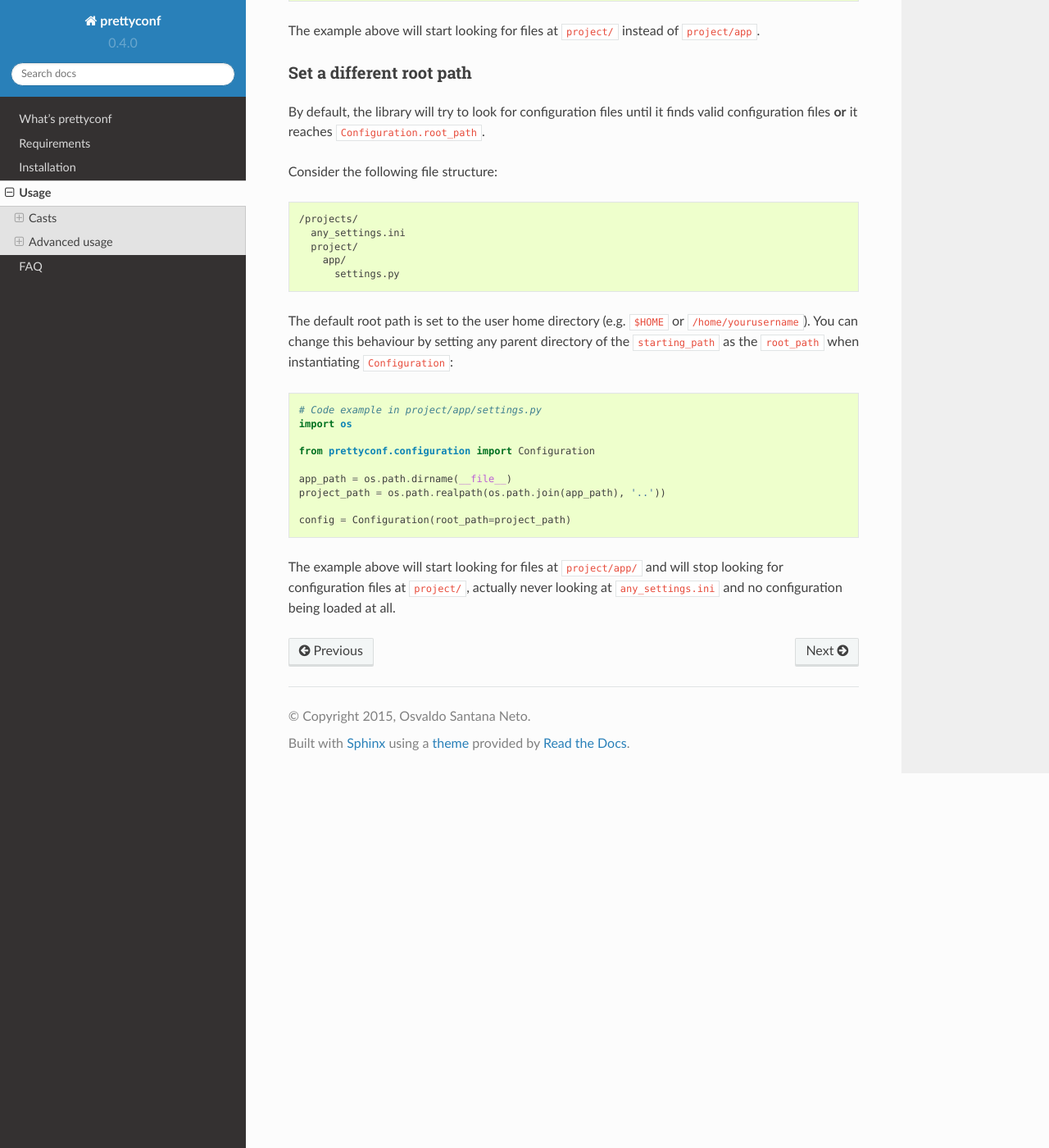
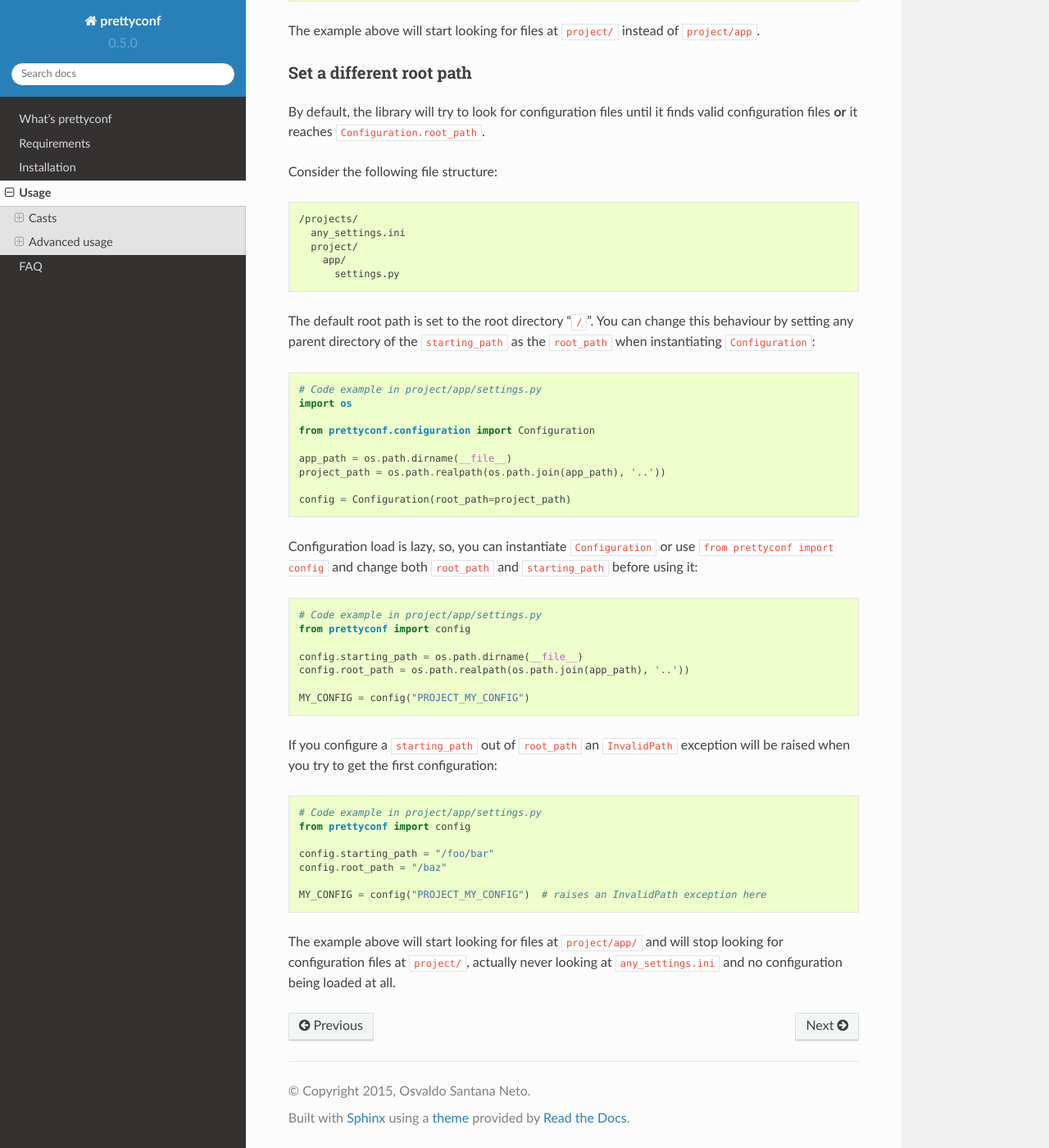
Before and after one commit to osantana/prettyconf, a Sphinx documentation site: the page built from docs/source/usage.rst, in a window 1280 px wide and 1400 px high, scrolled down 2299 px. Shown: the whole window at 82% size. Built offline with Sphinx 7.4.7 and the Read the Docs theme 2.0.0, drawn with Linux system fonts in a browser that asks for light colours.

Commit message:
Lazy loading and new root_path default to '/'

```diff
--- a/docs/source/usage.rst
+++ b/docs/source/usage.rst
@@ -92,6 +92,7 @@ You can always create your own ``Configuration`` instance and change it's defaul
 
 Set the starting path
 +++++++++++++++++++++
+
 By default the library will use the directory of the file where ``config()`` was called
 as the starting directory to look for configuration files. Consider the following file
 structure:
@@ -121,8 +122,10 @@ your ``Configuration``:
 
 The example above will start looking for files at ``project/`` instead of ``project/app``.
 
+
 Set a different root path
 +++++++++++++++++++++++++
+
 By default, the library will try to look for configuration files until it finds valid
 configuration files **or** it reaches ``Configuration.root_path``.
 
@@ -136,9 +139,9 @@ Consider the following file structure:
         app/
           settings.py
 
-The default root path is set to the user home directory (e.g. ``$HOME`` or
-``/home/yourusername``). You can change this behaviour by setting any parent directory
-of the ``starting_path`` as the ``root_path`` when instantiating ``Configuration``:
+The default root path is set to the root directory "``/``". You can change this
+behaviour by setting any parent directory of the ``starting_path`` as the
+``root_path`` when instantiating ``Configuration``:
 
 .. code-block:: python
 
@@ -152,6 +155,33 @@ of the ``starting_path`` as the ``root_path`` when instantiating ``Configuration
 
     config = Configuration(root_path=project_path)
 
+Configuration load is lazy, so, you can instantiate ``Configuration`` or use
+``from prettyconf import config`` and change both ``root_path`` and
+``starting_path`` before using it:
+
+.. code-block:: python
+
+    # Code example in project/app/settings.py
+    from prettyconf import config
+
+    config.starting_path = os.path.dirname(__file__)
+    config.root_path = os.path.realpath(os.path.join(app_path), '..'))
+
+    MY_CONFIG = config("PROJECT_MY_CONFIG")
+
+If you configure a ``starting_path`` out of ``root_path`` an ``InvalidPath``
+exception will be raised when you try to get the first configuration:
+
+.. code-block:: python
+
+    # Code example in project/app/settings.py
+    from prettyconf import config
+
+    config.starting_path = "/foo/bar"
+    config.root_path = "/baz"
+
+    MY_CONFIG = config("PROJECT_MY_CONFIG")  # raises an InvalidPath exception here
+
 The example above will start looking for files at ``project/app/`` and will stop looking
 for configuration files at ``project/``, actually never looking at ``any_settings.ini``
 and no configuration being loaded at all.
```
Also changed, not shown: CHANGES.txt (+9 -0 lines), setup.py (+25 -25 lines), 2 other files.
